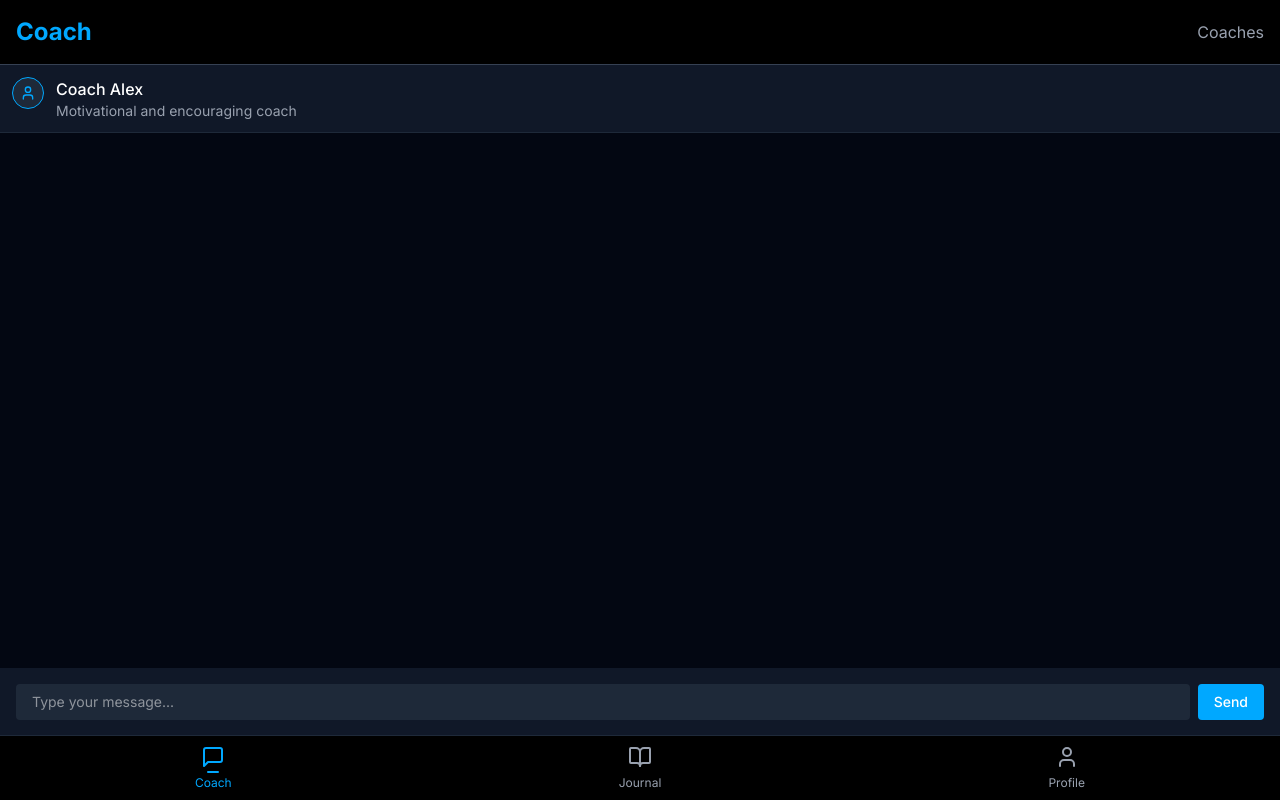
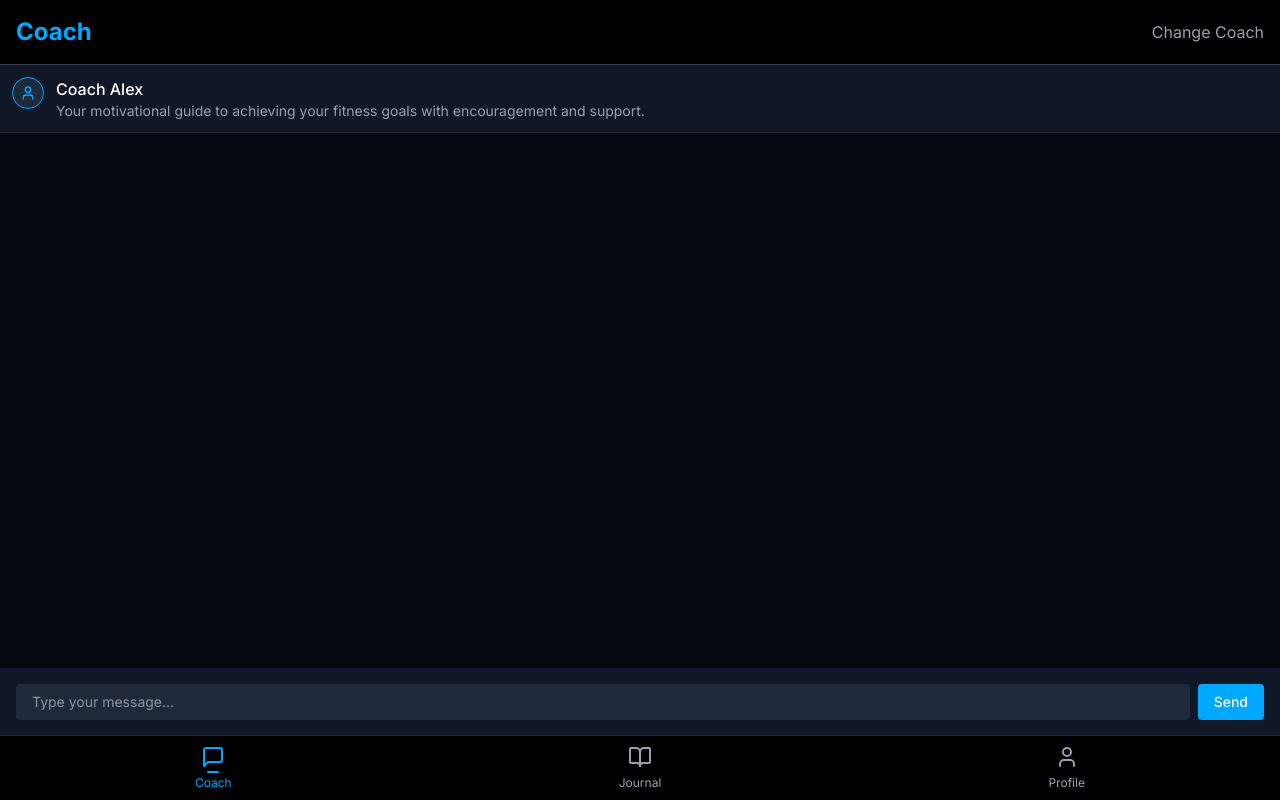
Before and after one commit to YourBr0ther/SoloFitness, a Next.js app: page /coach in a window 1280 px wide. Built offline with nearby package versions, Linux system fonts and the light colour scheme.

Commit message:
style: improve coach interface design consistency - Update preview cards, fix circular icons, adjust text and button styling, improve chat interface

```diff
--- a/src/app/coach/page.tsx
+++ b/src/app/coach/page.tsx
@@ -1,21 +1,13 @@
 "use client";
 
 import { useState } from 'react';
+import { Coach } from "@/types/coach";
+import { COACHES } from "@/data/coaches";
 import CoachSelector from '@/components/coach/CoachSelector';
 import ChatInterface from '@/components/coach/ChatInterface';
 
 export default function CoachPage() {
-  const [selectedCoach, setSelectedCoach] = useState<{
-    id: string;
-    name: string;
-    description: string;
-    avatar: string;
-  }>({
-    id: '1',
-    name: 'Coach Alex',
-    description: 'Motivational and encouraging coach',
-    avatar: '/coaches/alex.png'
-  });
+  const [selectedCoach, setSelectedCoach] = useState<Coach>(COACHES[0]);
   const [isChangingCoach, setIsChangingCoach] = useState(false);
 
   return (
@@ -27,19 +19,21 @@ export default function CoachPage() {
           onClick={() => setIsChangingCoach(true)}
           className="text-gray-400 hover:text-white transition-colors"
         >
-          Coaches
+          Change Coach
         </button>
       </div>
 
       {/* Main Content */}
       <div className="flex-1 overflow-hidden">
         {isChangingCoach ? (
+          <div className="h-full overflow-y-auto">
             <div className="p-4">
               <CoachSelector
                 onSelectCoach={setSelectedCoach}
                 isChangingCoach={true}
                 onClose={() => setIsChangingCoach(false)}
               />
+            </div>
           </div>
         ) : (
           <ChatInterface
--- a/src/components/coach/CoachSelector.tsx
+++ b/src/components/coach/CoachSelector.tsx
@@ -1,32 +1,7 @@
 import { useState } from 'react';
-
-interface Coach {
-  id: string;
-  name: string;
-  description: string;
-  avatar: string;
-}
-
-const COACHES: Coach[] = [
-  {
-    id: '1',
-    name: 'Coach Alex',
-    description: 'Motivational and encouraging coach',
-    avatar: '/coaches/alex.png'
-  },
-  {
-    id: '2',
-    name: 'Coach Sarah',
-    description: 'Technical and precise coach',
-    avatar: '/coaches/sarah.png'
-  },
-  {
-    id: '3',
-    name: 'Coach Mike',
-    description: 'Tough love and results-driven coach',
-    avatar: '/coaches/mike.png'
-  }
-];
+import { Coach } from "@/types/coach";
+import { COACHES } from "@/data/coaches";
+import CoachPreview from './CoachPreview';
 
 interface CoachSelectorProps {
   onSelectCoach: (coach: Coach) => void;
@@ -44,7 +19,7 @@ export default function CoachSelector({ onSelectCoach, isChangingCoach, onClose
   };
 
   return (
-    <div className="space-y-4">
+    <div className="space-y-6">
       <div className="flex justify-between items-center">
         <h2 className="text-xl font-semibold text-[#00A8FF]">Select Your Coach</h2>
         {isChangingCoach && (
@@ -56,26 +31,32 @@ export default function CoachSelector({ onSelectCoach, isChangingCoach, onClose
           </button>
         )}
       </div>
-      <div className="grid grid-cols-1 md:grid-cols-3 gap-4">
-        {COACHES.map((coach) => (
-          <button
-            key={coach.id}
-            onClick={() => handleSelectCoach(coach)}
-            className={`p-4 rounded-lg border-2 transition-all ${
-              selectedCoach?.id === coach.id
-                ? 'border-[#00A8FF] bg-gray-800'
-                : 'border-gray-700 hover:border-[#00A8FF]'
-            }`}
-          >
-            <div className="flex flex-col items-center space-y-2">
-              <div className="w-16 h-16 rounded-full bg-gray-700 flex items-center justify-center">
-                <span className="text-2xl">👤</span>
-              </div>
-              <h3 className="font-medium">{coach.name}</h3>
-              <p className="text-sm text-gray-400 text-center">{coach.description}</p>
-            </div>
-          </button>
-        ))}
+
+      {/* Selected Coach Preview */}
+      {selectedCoach && (
+        <div className="mb-6">
+          <h3 className="text-sm font-medium text-gray-400 mb-3">Selected Coach</h3>
+          <CoachPreview
+            coach={selectedCoach}
+            isSelected={true}
+            showActions={false}
+          />
+        </div>
+      )}
+
+      {/* Available Coaches */}
+      <div className="space-y-4">
+        <h3 className="text-sm font-medium text-gray-400">Available Coaches</h3>
+        <div className="grid grid-cols-1 gap-4">
+          {COACHES.map((coach) => (
+            <CoachPreview
+              key={coach.id}
+              coach={coach}
+              onSelect={() => handleSelectCoach(coach)}
+              isSelected={selectedCoach?.id === coach.id}
+            />
+          ))}
+        </div>
       </div>
     </div>
   );
--- /dev/null
+++ b/src/data/coaches.ts
@@ -0,0 +1,25 @@
+import { Coach } from "@/types/coach";
+
+export const COACHES: Coach[] = [
+  {
+    id: '1',
+    name: 'Coach Alex',
+    description: 'Your motivational guide to achieving your fitness goals with encouragement and support.',
+    avatar: '/coaches/alex.png',
+    personality: 'motivational'
+  },
+  {
+    id: '2',
+    name: 'Coach Sarah',
+    description: 'Technical expert focused on proper form and scientific approaches to fitness.',
+    avatar: '/coaches/sarah.png',
+    personality: 'technical'
+  },
+  {
+    id: '3',
+    name: 'Coach Mike',
+    description: 'No-nonsense coach who pushes you to your limits and beyond.',
+    avatar: '/coaches/mike.png',
+    personality: 'tough'
+  }
+];
--- /dev/null
+++ b/src/types/coach.ts
@@ -0,0 +1,15 @@
+export interface Coach {
+  id: string;
+  name: string;
+  description: string;
+  avatar: string;
+  personality: 'motivational' | 'technical' | 'tough' | 'balanced';
+}
+
+export interface CoachPreviewProps {
+  coach: Coach;
+  onSelect?: () => void;
+  onClose?: () => void;
+  isSelected?: boolean;
+  showActions?: boolean;
+}
```
Lines whose indentation alone changed are shown as unchanged.
